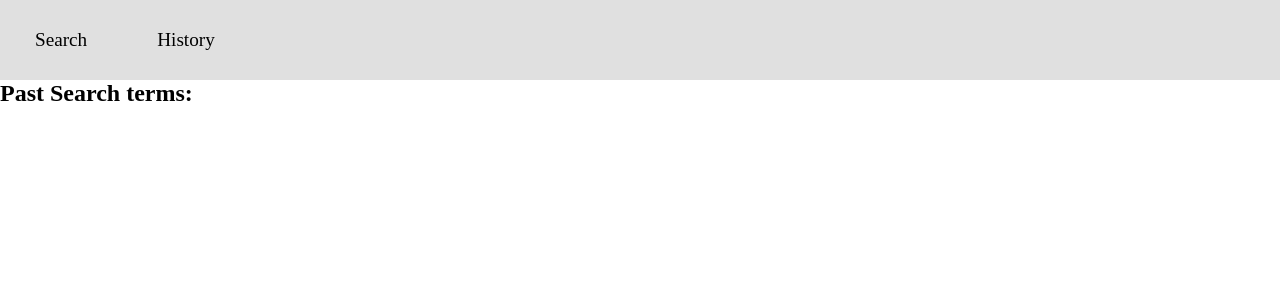
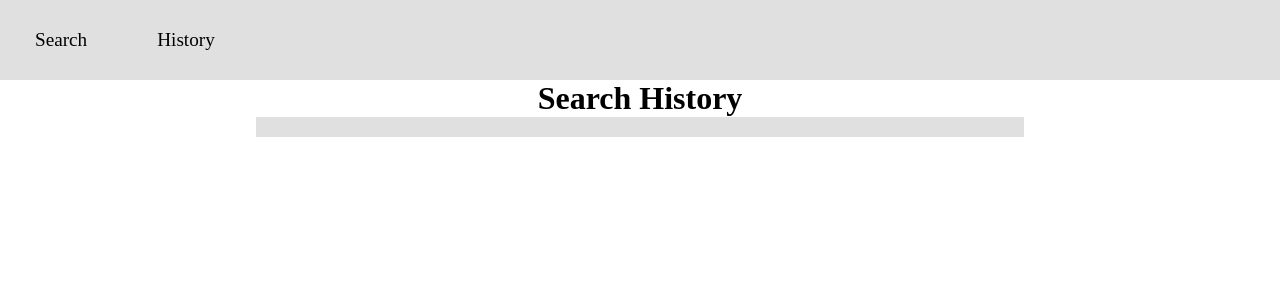
Before and after one commit to prakjn/news-app, a React (Create React App) app: page /history in a window 1280 px wide. Shown: the top 300 px of the page. Built offline with nearby package versions, Linux system fonts and the light colour scheme.

Commit message:
add history and comments

```diff
--- a/src/App.js
+++ b/src/App.js
@@ -8,16 +8,17 @@ import History from './components/History';
 function App() {
 
   const [history, setHistory] = useState([])
+  const [term, setTerm] = useState("")
   return (
     <Router>
       <GlobalStyle />
       <Nav />
       <Switch>
           <Route path="/search">
-            <Search history={history} setHistory={setHistory}/>
+            <Search history={history} setHistory={setHistory} term={term} setTerm={setTerm}/>
           </Route>
           <Route path="/history">
-            <History history={history}/>
+            <History history={history} term={term} setTerm={setTerm}/>
           </Route>
       </Switch>
     </Router>
--- a/src/components/History/index.js
+++ b/src/components/History/index.js
@@ -1,14 +1,44 @@
 import React from 'react'
+import {Link} from 'react-router-dom'
+import styled from 'styled-components';
+const History = ({history, setTerm, term}) => {
 
-const History = ({history}) => {
+
+
     return (
         <div>
-            <h2>Past Search terms:</h2>
-            {history.map((item) => (
-                <h2 key={item}>{item}</h2>
+            <SearchHistoryTitle>Search History</SearchHistoryTitle>
+            <HistoryContainer>
+            {history.map((item, index) => (
+                <Link to="/search" key={item + index} onClick={(e) => setTerm(e.target.innerText)}>{item}</Link>
             ))}
+            </HistoryContainer>
         </div>
     )
 }
 
 export default History
+
+
+const SearchHistoryTitle = styled.h1`
+display: flex;
+align-items: center;
+justify-content: center;
+
+`
+
+const HistoryContainer = styled.div`
+display: flex;
+flex-direction: column;
+padding: 10px;
+background-color: #e0e0e0;
+width: 60%;
+margin: 0 auto;
+ a{
+    text-decoration:none;
+    color: blue;
+    font-size: 16px;
+    margin: 10px;
+ }
+
+`
--- a/src/components/Search/index.js
+++ b/src/components/Search/index.js
@@ -1,52 +1,57 @@
 import React, {useState, useEffect} from 'react'
 import axios from "axios";
 import styled from 'styled-components';
-const Search = ({history, setHistory}) => {
+const Search = ({history, setHistory, setTerm, term}) => {
 
 
 
     const [loading, isLoading] = useState(false);
-    // user query
-    const [term, setTerm] = useState("")
+
     // Page number
     const [page, setPageNumber] = useState(1);
+    // Set number of pages
     const [pages, setPages] = useState();
-    // finalized query
+    // Finalize query
     const [search,setSearch] = useState("")
-    // set search to get results
+    // Set search to get results
     const [results, setResults] = useState([])
+    // Array for pagination
     const pageNumbers = []
 
-    //Fetch query from search term
     useEffect(() => {
+
+    //Fetch Hacker News API
     const querySearch = async () => {
+    //Returns if term is blank
+    if (term === "") {return}
     isLoading(true);
-    const res = await axios.get(`http://hn.algolia.com/api/v1/search_by_date?query=${term}&hitsPerPage=15&page=${page}`)
+    const res = await axios.get(`http://hn.algolia.com/api/v1/search_by_date?tags=story&query=${term}&page=${page}`)
      setResults(res.data.hits);
      setPages(res.data.nbPages)
-     console.log(res.data)
     isLoading(false);
     }
     querySearch();
 },[search, page]);
 
-    // create pagination
+    // Create pagination
     for(let i = 1; i <= pages; i++) {
     pageNumbers.push(i)
      }
 
 
-    // handles form submit
-    // when submmited history captures search term and sets page number
+    // Handles form submit
+    // When submmited history captures search term and sets page number
     const handleSubmit = (e) => {
         e.preventDefault();
         setSearch(term)
         setPageNumber(1);
+        //Returns if term is blank
         if (term === "") {return}
+        // Set History
         setHistory([...history, term])
     }
 
-    // change page
+    // Change page
     const paginate = (number) => {
         setPageNumber(number)
     }
@@ -62,10 +67,12 @@ const Search = ({history, setHistory}) => {
 
 
             <ArticleContainer>
-            {!isLoading ? "Is Loading..." : results.map((item) =>  (
-            <Article>
-            <a key={item.story_title} href={item.story_url} target="_blank"><h1>{item.story_title}</h1></a>
-            <h4>Author: {item.author}</h4>
+
+            {/* Maps results and filters if no URL exist */}
+            {!isLoading ? "Is Loading..." : results.filter((item) => item.url != null).map((item) =>  (
+            <Article key={item.object_id}>
+            <a href={item.url} target="_blank"><h1>{item.title}</h1></a>
+            <h4>By: {item.author}</h4>
             <p>Posted: {item.created_at}</p>
             </Article>
             ))}
```
